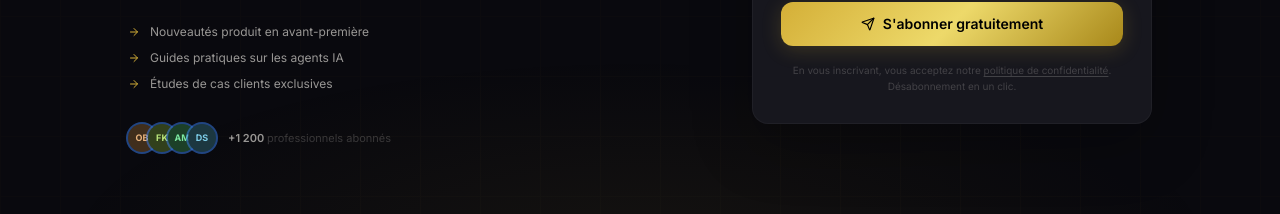
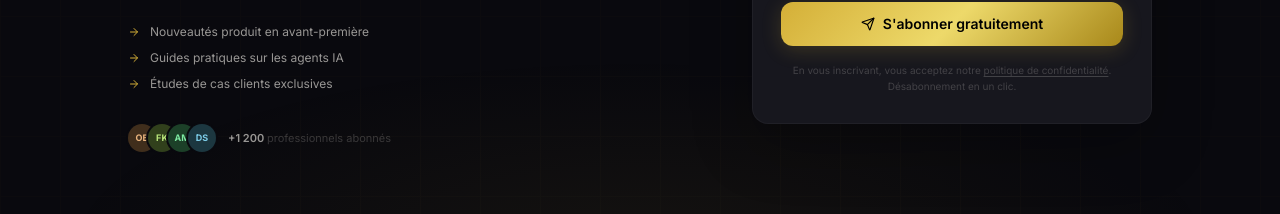
Before and after one commit to end2-237/camille, a Next.js app: page / in a window 1280 px wide. Shown: the part 4416-4630 px from the top of the page. Built offline with nearby package versions, Linux system fonts and the light colour scheme; no server answers.

Commit message:
fix: remove invalid ringColor CSS property from NewsletterSection

```diff
--- a/components/sections/NewsletterSection.tsx
+++ b/components/sections/NewsletterSection.tsx
@@ -119,11 +119,10 @@ export function NewsletterSection() {
               <div className="flex -space-x-2">
                 {["OB", "FK", "AM", "DS"].map((init, i) => (
                   <div key={init}
-                    className="w-7 h-7 rounded-full flex items-center justify-center text-[9px] font-bold ring-2"
+                    className="w-7 h-7 rounded-full flex items-center justify-center text-[9px] font-bold ring-2 ring-[var(--bg-base)]"
                     style={{
                       background: `hsl(${i * 55 + 30}, 40%, 18%)`,
                       color: `hsl(${i * 55 + 30}, 70%, 70%)`,
-                      ringColor: "var(--bg-base)",
                     }}>
                     {init}
                   </div>
```
